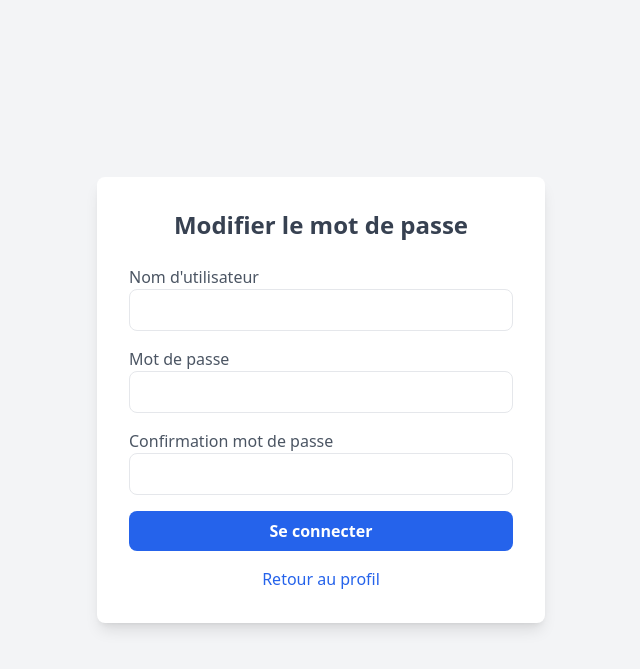
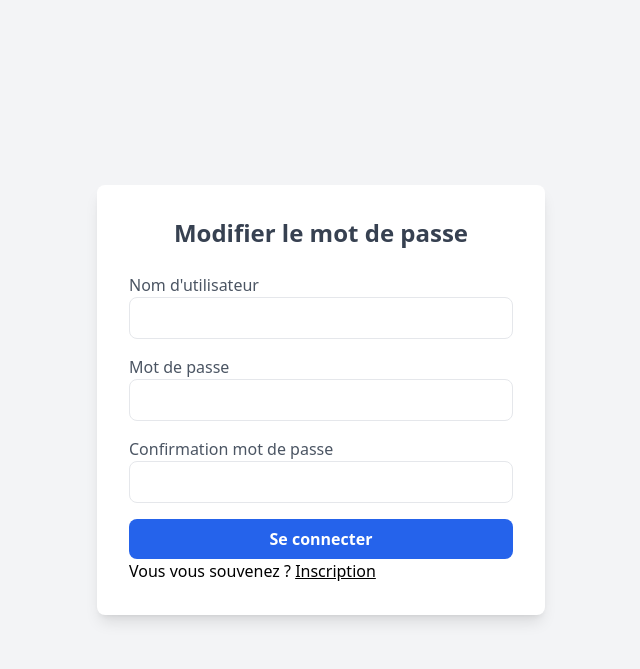
Before and after one commit to Yohannkp/Site_Flask, a Flask app: page /forget_password in a window 1280 px wide. Shown: the top 669 px of the page, without its empty margins (319-959 px from the left). Run offline with Flask 3, Linux system fonts and the light colour scheme; some libraries are stand-ins or nearby versions.

Commit message:
correction bug

```diff
--- a/site_flask/app.py
+++ b/site_flask/app.py
@@ -106,7 +106,7 @@ def ticket_view(ticket_id):
 def load_user(user_id):
     return User.query.get(user_id)
 
-@app.route('/send_message', methods=['POST'])
+@app.route('/send_message',methods=["POST"])
 def send_message():
     ticket_id = request.form['ticket_id']
     content = request.form['content']
--- a/site_flask/templates/login.html
+++ b/site_flask/templates/login.html
@@ -59,11 +59,13 @@
         </form>
 
 
-        <a href="{{ url_for('forgetpassword') }}">Mot de pass oublié</a>
+        <a href="{{ url_for('forgetpassword') }}">Mot de pass oublié</a><br>
+        <p>Pas encore de compte ? <a href="{{ url_for('register') }}" style="text-decoration: underline;">Inscription</a></p>
+
         {% if session['role'] == 'user' or session['role'] == 'admin' %}
         <!-- Bouton de retour -->
         <div class="mt-4 text-center">
-            <a href="{{ url_for('index') }}" class="text-blue-600 hover:underline">Retour à l'accueil</a>
+            <a href="{{ url_for('index') }}"  class="text-blue-600 hover:underline">Retour à l'accueil</a>
         </div>
 
         {% endif %}
--- a/site_flask/templates/mdp.html
+++ b/site_flask/templates/mdp.html
@@ -57,10 +57,8 @@
             </div>
         </form>
 
-        <!-- Lien pour retourner au profil -->
-        <div class="mt-4 text-center">
-            <a href="{{ url_for('index') }}" class="text-blue-600 hover:underline">Retour au profil</a>
-        </div>
+        <p>Vous vous souvenez ? <a href="{{ url_for('register') }}" style="text-decoration: underline;">Inscription</a></p>
+
     </div>
 
 </body>
```
Also changed, not shown: instance/database.db (added).
